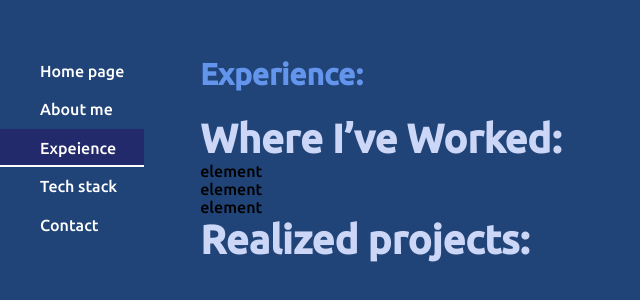
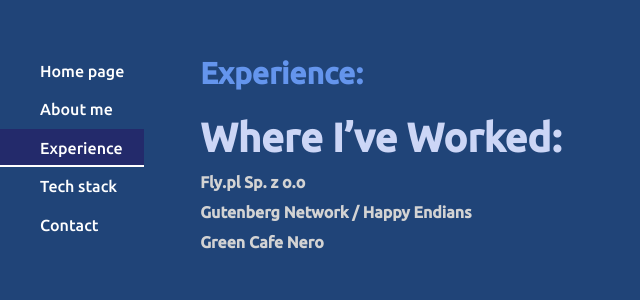
Before and after one commit to AlekPawlowski/portfolio_site, a React (Vite) app: page /Experience in a window 1280 px wide. Shown: the part 252-552 px from the top of the page, without its empty margins (0-640 px from the left). Built offline with nearby package versions, Linux system fonts and the light colour scheme.

Commit message:
add experience module

```diff
--- a/src/views/Experience/Experience.view.tsx
+++ b/src/views/Experience/Experience.view.tsx
@@ -4,6 +4,6 @@
     return (<section>
         <h1>Experience:</h1>
         <WorkSection />
-        <h2>Realized projects:</h2>
+        {/* <h2>Realized projects:</h2> */}
     </section>)
 }
--- /dev/null
+++ b/src/views/Experience/WorkElement.experience.tsx
@@ -0,0 +1,8 @@
+import WorkElementInterface from "../../interfaces/Work.interface"
+
+export default function WorkElement({ ...props }: WorkElementInterface) {
+    const {name, occupaction, from, to} = props;
+    return <section className="work_element">
+        <h4>{name}</h4>
+    </section>
+}
--- a/src/views/Experience/WorkSection.experience.tsx
+++ b/src/views/Experience/WorkSection.experience.tsx
@@ -1,4 +1,6 @@
 import { useState, useEffect } from "react"
+import WorkElement from "./WorkElement.experience";
+import WorkElementInterface from "../../interfaces/Work.interface";
 
 export default function WorkSection(): JSX.Element {
     const [workExperience, setWorkExperience] = useState([]);
@@ -11,11 +13,12 @@
         };
         fetchData();
     }, [])
+
     return <section>
         <h2>Where I’ve Worked:</h2>
-        { Object.keys(workExperience).map((element, index) => {
-            const dat = workExperience[element as any];
-            return <div key={element}>element </div>
+        { Object.keys(workExperience).reverse().map((element, index) => {
+            const workElement: WorkElementInterface = workExperience[element as any];
+            return <WorkElement key={workElement.id} {...workElement} />
         })}
     </section>
 }
--- a/src/views/Menu/Menu.menu.tsx
+++ b/src/views/Menu/Menu.menu.tsx
@@ -10,7 +10,7 @@
         <nav>
             <MenuElement name="Home page" path="/" location={location.pathname} />
             <MenuElement name="About me" path="/aboutme" location={location.pathname} />
-            <MenuElement name="Expeience" path="/Experience" location={location.pathname} />
+            <MenuElement name="Experience" path="/Experience" location={location.pathname} />
             <MenuElement name="Tech stack" path="/skils" location={location.pathname} />
             <MenuElement name="Contact" path="/contact" location={location.pathname} />
         </nav>
```
Also changed, not shown: src/interfaces/Work.interface.ts (added, +9 -0 lines).
